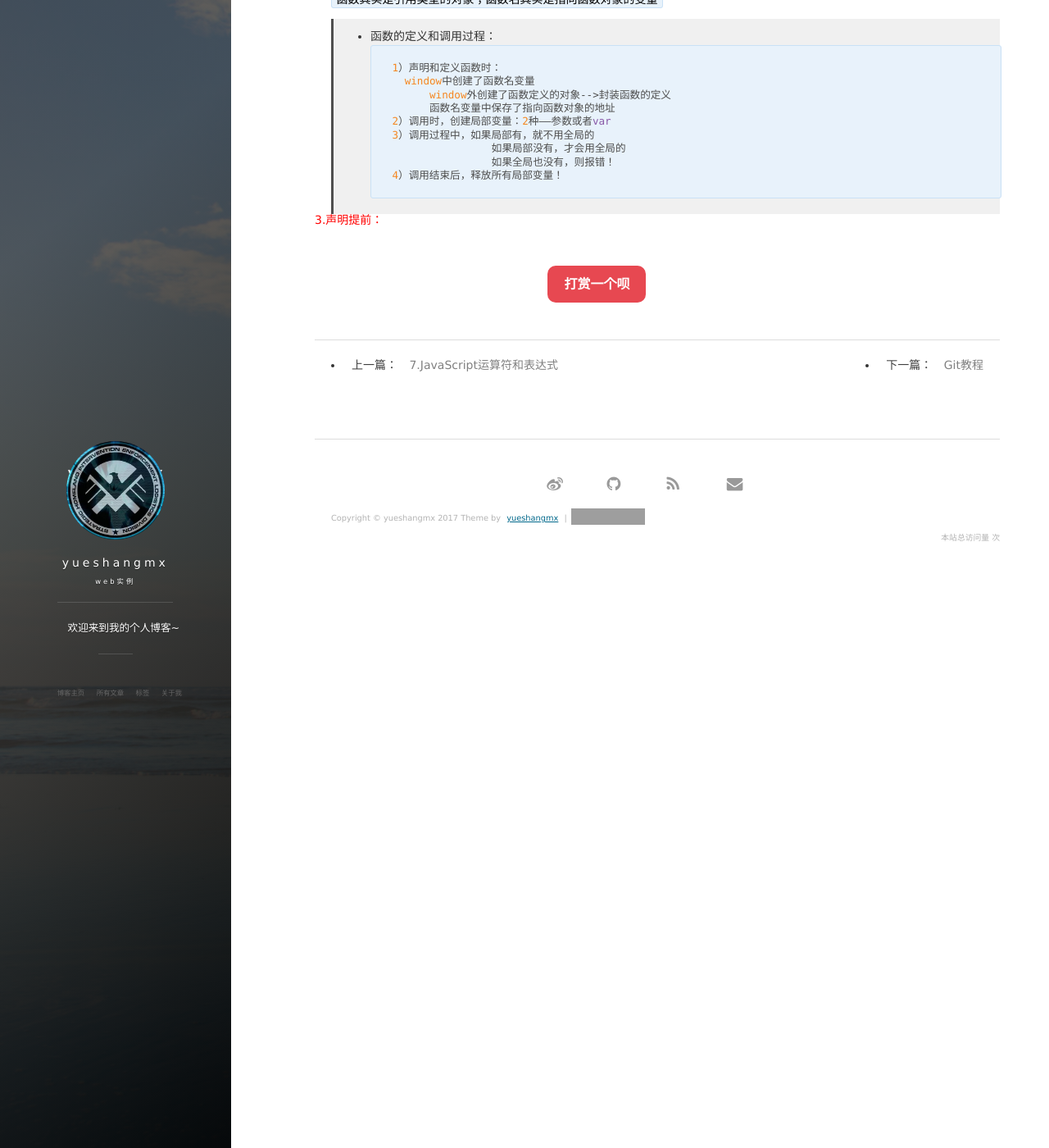
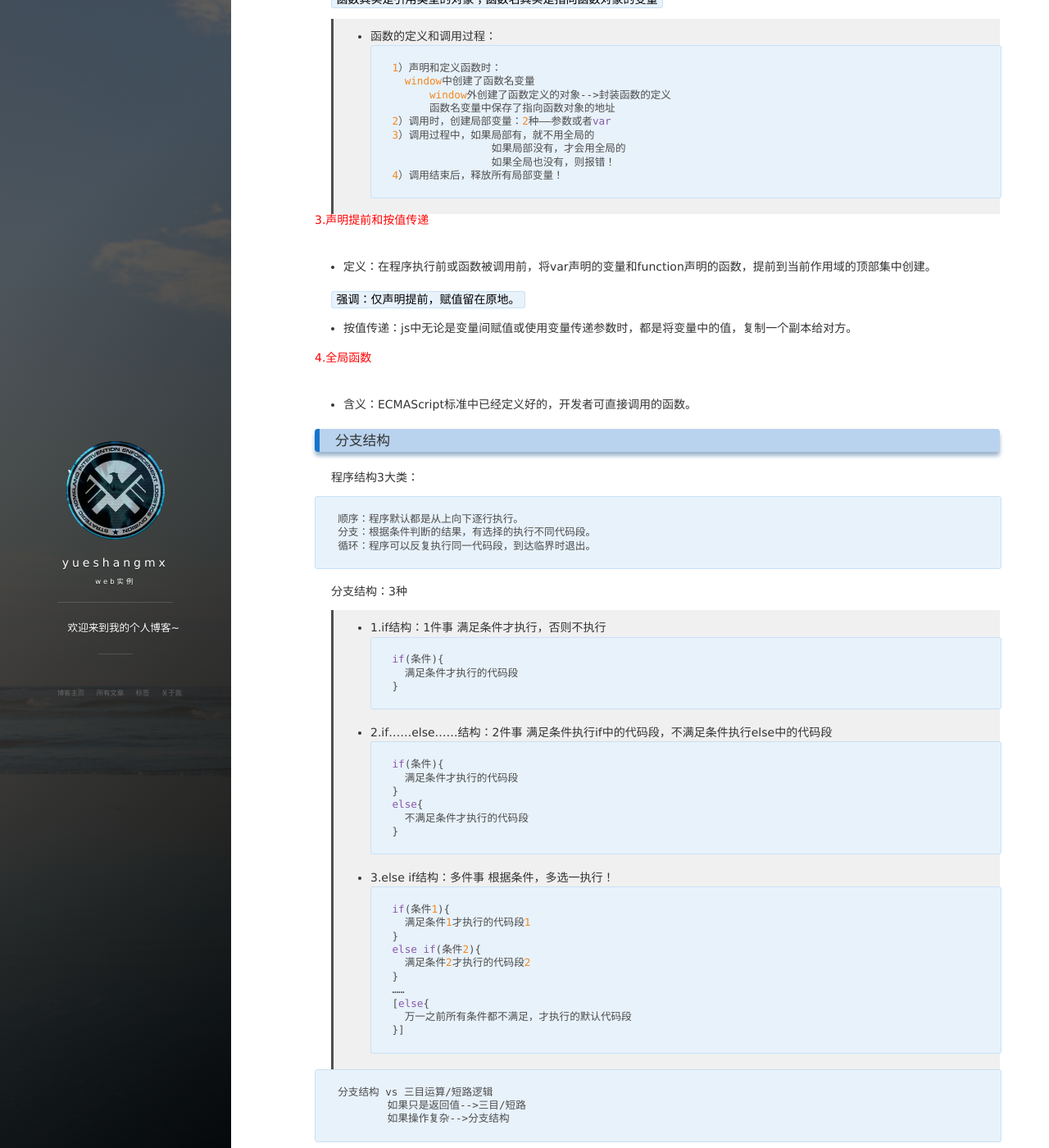
Before and after one commit to yueshangmx/yueshangmx.github.io, a Jekyll site: the page built from _posts/2017-08-20-JavaScript函数和分支结构.md, in a window 1280 px wide and 1400 px high, scrolled down 1067 px. Shown: the whole window at 82% size. Built offline with Jekyll 4.4.1, drawn with Linux system fonts in a browser that asks for light colours; nearby versions of some CDN libraries; comment, search, counter and statistics services are not loaded; grey boxes are pictures that could not be loaded.

Commit message:
update 2017-10-29

````diff
--- a/_posts/2017-08-20-JavaScript函数和分支结构.md
+++ b/_posts/2017-08-20-JavaScript函数和分支结构.md
@@ -61,4 +61,57 @@ JS中的2中变量：
                   如果全局也没有，则报错！
 4）调用结束后，释放所有局部变量！
 ```
-<font color="#f00"><b>3.声明提前：</b></font><br>
+
+<font color="#f00"><b>3.声明提前和按值传递</b></font><br>
+- 定义：在程序执行前或函数被调用前，将var声明的变量和function声明的函数，提前到当前作用域的顶部集中创建。
+
+`强调：仅声明提前，赋值留在原地。`
+
+- 按值传递：js中无论是变量间赋值或使用变量传递参数时，都是将变量中的值，复制一个副本给对方。
+
+<font color="#f00">4.全局函数</font><br>
+- 含义：ECMAScript标准中已经定义好的，开发者可直接调用的函数。
+
+### 分支结构
+程序结构3大类：<br>
+```
+顺序：程序默认都是从上向下逐行执行。
+分支：根据条件判断的结果，有选择的执行不同代码段。
+循环：程序可以反复执行同一代码段，到达临界时退出。
+```
+
+分支结构：3种<br>
+>* 1.if结构：1件事 满足条件才执行，否则不执行
+```
+if(条件){
+	满足条件才执行的代码段
+}
+```
+>* 2.if……else……结构：2件事 满足条件执行if中的代码段，不满足条件执行else中的代码段
+```
+if(条件){
+	满足条件才执行的代码段
+}
+else{
+	不满足条件才执行的代码段
+}
+```
+>* 3.else if结构：多件事 根据条件，多选一执行！
+```
+if(条件1){
+	满足条件1才执行的代码段1
+}
+else if(条件2){
+	满足条件2才执行的代码段2
+}
+……
+[else{
+	万一之前所有条件都不满足，才执行的默认代码段
+}]
+```
+
+```
+分支结构 vs 三目运算/短路逻辑
+	如果只是返回值-->三目/短路
+	如果操作复杂-->分支结构
+```
````
